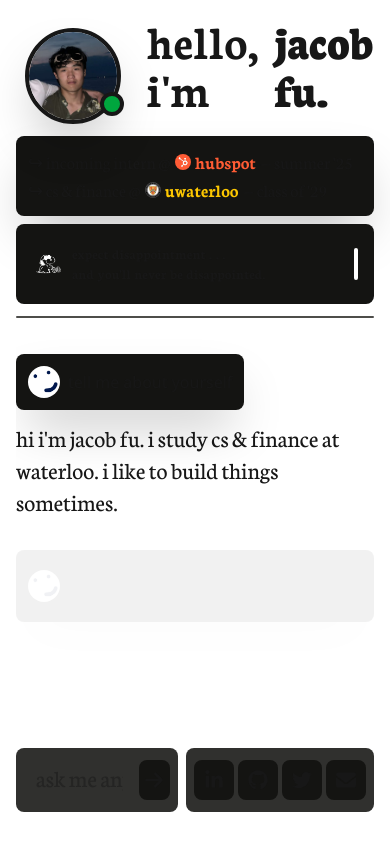
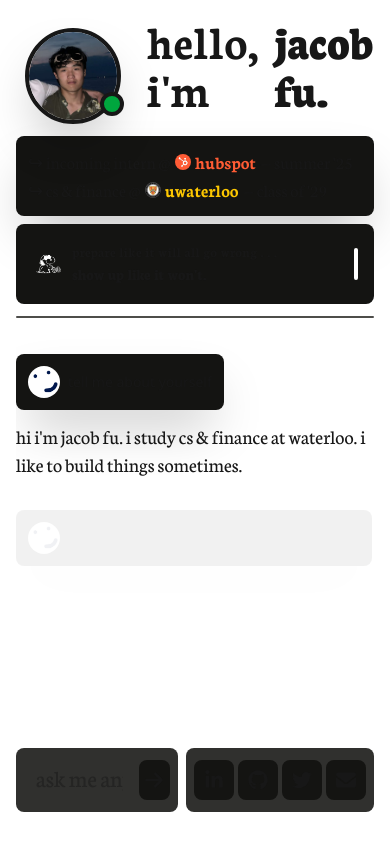
Before and after one commit to FuJacob/jacob, a Next.js app in the folder frontend/: page / in a window 390 px wide. Built offline with nearby package versions, Linux system fonts and the light colour scheme.

Commit message:
tweaking some stuff out

```diff
--- a/frontend/src/app/components/Chatbox.tsx
+++ b/frontend/src/app/components/Chatbox.tsx
@@ -34,7 +34,7 @@ const Chatbox = () => {
   }, []);
 
   return (
-    <div className="flex flex-col justify-left items-start w-full h-4/7 sm:h-3/5 gap-12 text-2xl">
+    <div className="flex flex-col justify-left items-start w-full h-4/7 sm:h-3/5 gap-12 sm:text-2xl">
       <div className="overflow-y-auto space-y-8">
         {/* ===== INTRODUCTION SECTION ===== */}
 
--- a/frontend/src/app/components/Messagebar.tsx
+++ b/frontend/src/app/components/Messagebar.tsx
@@ -48,7 +48,7 @@ const Messagebar = () => {
   return (
     <div className="flex w-full gap-2 mb-4 text-2xl">
       <motion.div
-        initial={{ y: 2000 }}
+        initial={{ y: 100 }}
         animate={{ y: 0 }}
         transition={{
           type: "spring",
@@ -77,7 +77,7 @@ const Messagebar = () => {
         </form>
       </motion.div>
       <motion.div
-        initial={{ y: 2000 }}
+        initial={{ y: 100 }}
         animate={{ y: 0 }}
         transition={{
           type: "spring",
--- a/frontend/src/app/components/Question.tsx
+++ b/frontend/src/app/components/Question.tsx
@@ -4,7 +4,7 @@ const Question = ({ question = "tell me about yourself" }) => {
   return (
     <motion.div
       whileHover={{ scale: 1.1, x: 30 }}
-      className="flex gap-2 justify-center items-center font-sans bg-dark text-base p-3 w-fit rounded-lg shadow-2xl"
+      className="flex gap-2 justify-center items-center font-sans bg-dark text-sm sm:text-base p-3 w-fit rounded-lg shadow-2xl"
     >
       <img
         src="ai.png"
--- a/frontend/src/app/components/Time.tsx
+++ b/frontend/src/app/components/Time.tsx
@@ -32,7 +32,8 @@ const Time = () => {
         <div className="flex w-full sm:w-2/3 items-center gap-2">
           <img src="snoopy1.png" alt="snoopy" className="w-8 sm:w-24" />
           <h1 className="text-sm sm:text-lg font-semibold">
-            expect disappointment . . . <p>and you'll never be disappointed.</p>
+            prepare like it will all go wrong . . .
+            <p className="font-black text-base sm:text-2xl">show up like it won't.</p>
           </h1>
         </div>
         <div className="bg-white p-0.5 h-full rounded-full" />
```
